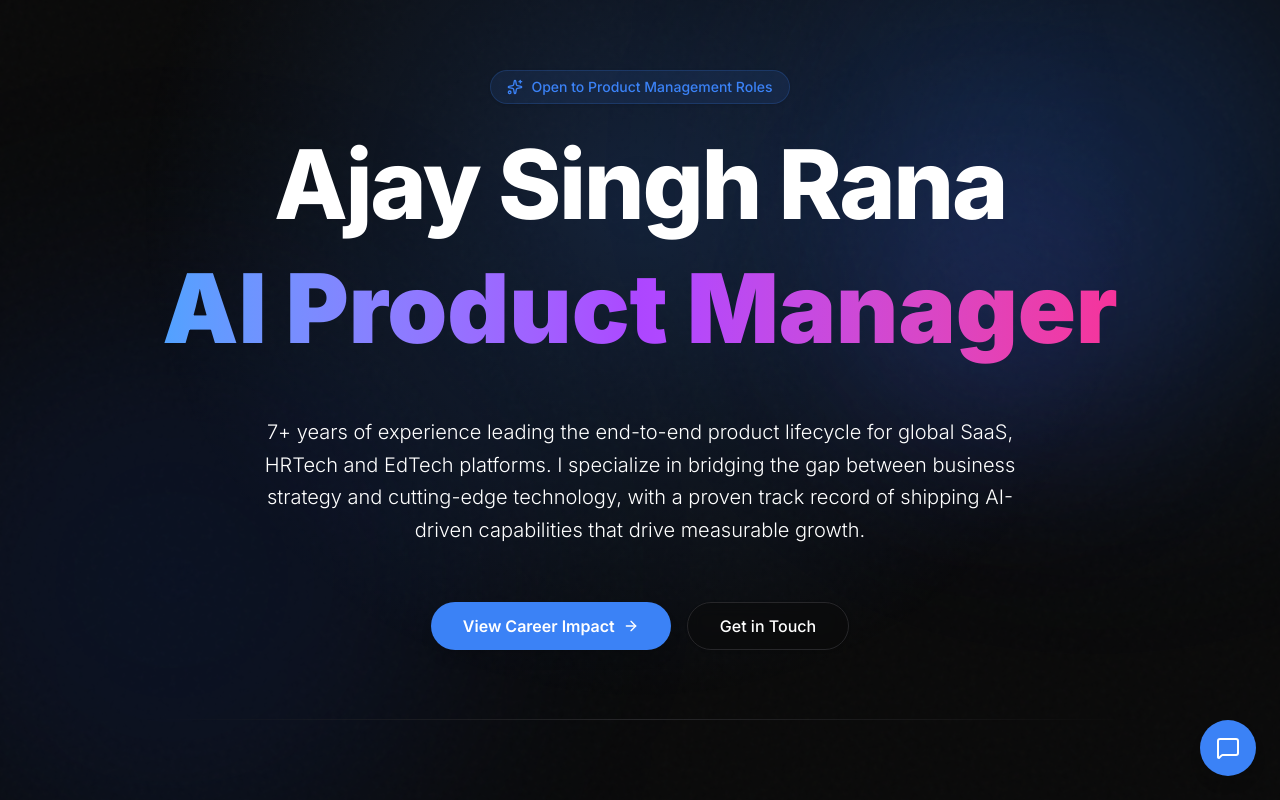
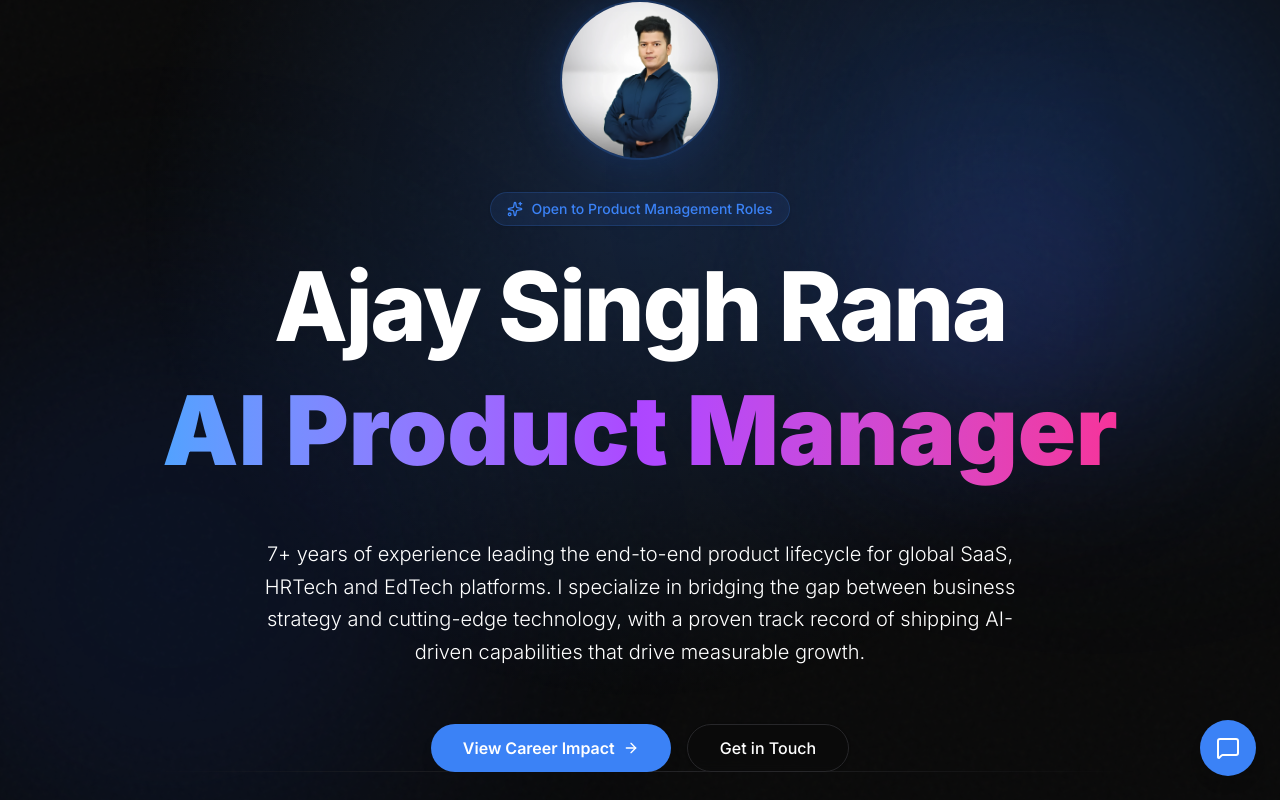
Before and after one commit to A11jay/website, a Next.js app: page / in a window 1280 px wide. Shown: the top 800 px of the page. Built offline with nearby package versions, Linux system fonts and the light colour scheme.

Commit message:
feat: Add profile picture to Hero section

```diff
--- a/components/Hero.tsx
+++ b/components/Hero.tsx
@@ -1,5 +1,6 @@
 'use client';
 
+import Image from 'next/image';
 import { motion } from 'framer-motion';
 import { ArrowRight, Sparkles } from 'lucide-react';
 
@@ -14,8 +15,26 @@ export default function Hero() {
                 initial={{ opacity: 0, y: 20 }}
                 animate={{ opacity: 1, y: 0 }}
                 transition={{ duration: 0.8, ease: "easeOut" }}
-                className="max-w-5xl space-y-8 relative z-10"
+                className="max-w-5xl space-y-8 relative z-10 flex flex-col items-center"
             >
+                {/* Profile Picture */}
+                <motion.div
+                    initial={{ opacity: 0, scale: 0.5 }}
+                    animate={{ opacity: 1, scale: 1 }}
+                    transition={{ duration: 0.5 }}
+                    className="mb-8 relative w-32 h-32 md:w-40 md:h-40 group"
+                >
+                    <div className="absolute inset-0 rounded-full bg-blue-500/20 blur-xl group-hover:blur-2xl transition-all duration-500" />
+                    <div className="relative w-full h-full rounded-full overflow-hidden border-2 border-primary/20 group-hover:border-primary/50 transition-colors duration-500">
+                        <Image
+                            src="/profile.png"
+                            alt="Ajay Singh Rana"
+                            fill
+                            className="object-cover"
+                            priority
+                        />
+                    </div>
+                </motion.div>
                 {/* Badge */}
                 <motion.div
                     initial={{ opacity: 0, scale: 0.9 }}
```
Also changed, not shown: public/profile.png (added).
